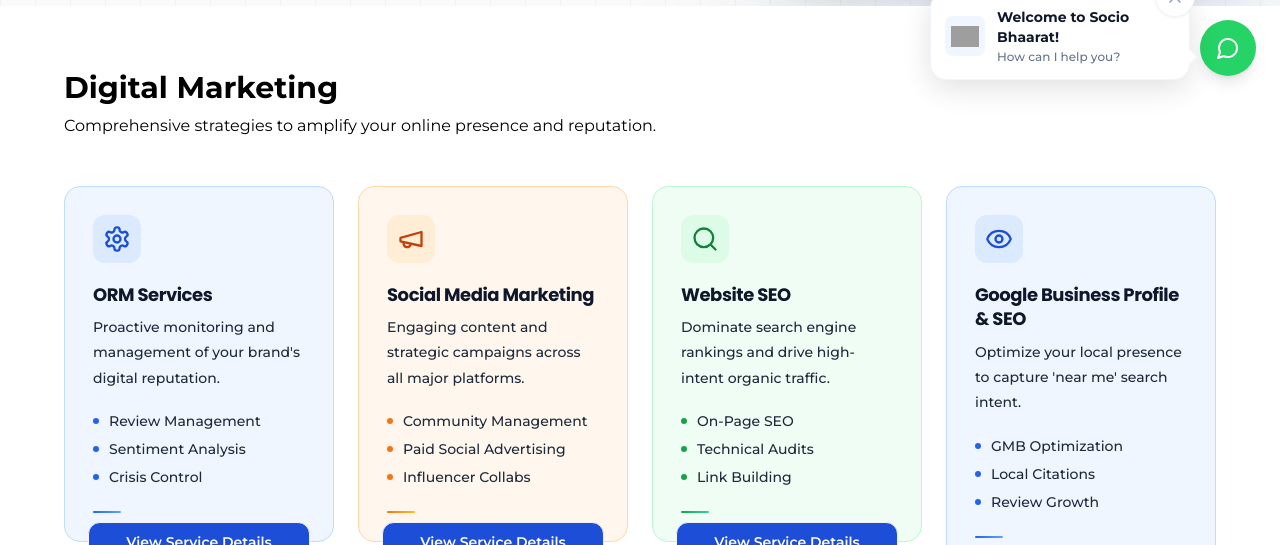
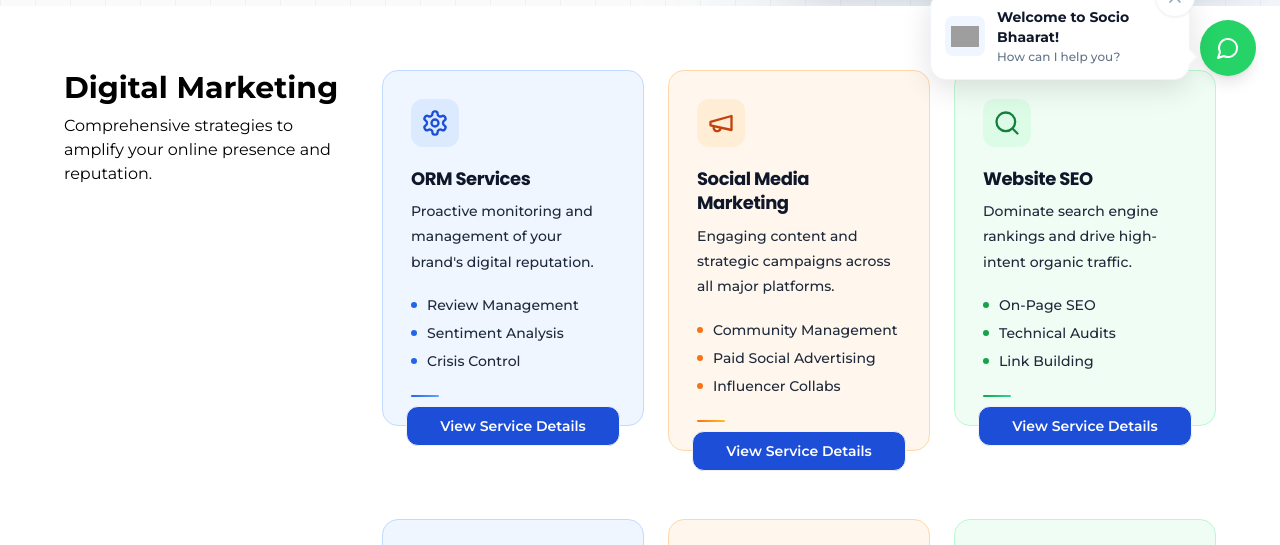
Before and after one commit to SocioBhaarat/SocioBhaarat_Frontend, a React (Vite) app: page /services in a window 1280 px wide. Shown: the part 700-1245 px from the top of the page. Built offline with nearby package versions, Linux system fonts and the light colour scheme; grey boxes are pictures that could not be loaded.

Commit message:
Refactor Services component to enhance dynamic category rendering and improve layout structure

```diff
--- a/src/pages/Services.tsx
+++ b/src/pages/Services.tsx
@@ -211,7 +211,7 @@ const Services = () => {
                       animate={{ opacity: 1, y: 0 }}
                       transition={{ delay: 0.4 + i * 0.1, duration: 0.4 }}
                       className={`inline-flex items-center gap-1.5 px-3 py-1.5 rounded-full text-xs font-semibold tracking-wide
-        ${i === 0 ? "bg-blue-600 text-white shadow-[0_2px_12px_#2563eb25]"
+                    ${i === 0 ? "bg-blue-600 text-white shadow-[0_2px_12px_#2563eb25]"
                           : i === 1 ? "bg-orange-700 text-white shadow-[0_2px_12px_#E8610A25]"
                             : "border border-slate-200 text-slate-500"}`}
                     >
@@ -258,7 +258,7 @@ const Services = () => {
         </section>
 
         {/* Dynamic Categories Section */}
-        {showServices && serviceCategories.map((cat, catIdx) => (
+        {/* {showServices && serviceCategories.map((cat, catIdx) => (
           <section key={catIdx} className="py-16 sm:px-6 lg:px-8 border-b border-border last:border-0">
             <div className="container mx-auto">
               <div className="mb-12">
@@ -281,6 +281,40 @@ const Services = () => {
                     </div>
                   </div>
                 ))}
+              </div>
+            </div>
+          </section>
+        ))} */}
+
+        {showServices && serviceCategories.map((cat, catIdx) => (
+          <section key={catIdx} className="py-16 sm:px-6 lg:px-8 border-b border-border last:border-0">
+            <div className="container mx-auto">
+              <div className="flex flex-col lg:flex-row gap-10">
+
+                {/* Left: Heading sticky */}
+                <div className="lg:w-1/4 lg:sticky lg:top-36 lg:self-start">
+                  <h2 className="text-3xl font-bold mb-2">{cat.category}</h2>
+                  <p className="text-muted-foreground">{cat.description}</p>
+                </div>
+
+                {/* Right: Cards grid */}
+                <div className="lg:w-3/4 grid sm:grid-cols-2 xl:grid-cols-3 gap-6">
+                  {cat.items.map((service, index) => (
+                    <div key={index} className="flex flex-col h-full group">
+                      <ServiceCard {...service} />
+                      <div className="mt-[-20px] px-6 pb-6 relative z-10">
+                        <Button
+                          variant="outline"
+                          className="w-full rounded-xl bg-blue-700 text-white group-hover:bg-blue-800 group-hover:text-primary-foreground transition-all font-semibold"
+                          onClick={() => navigate(service.path)}
+                        >
+                          View Service Details
+                        </Button>
+                      </div>
+                    </div>
+                  ))}
+                </div>
+
               </div>
             </div>
           </section>
```
